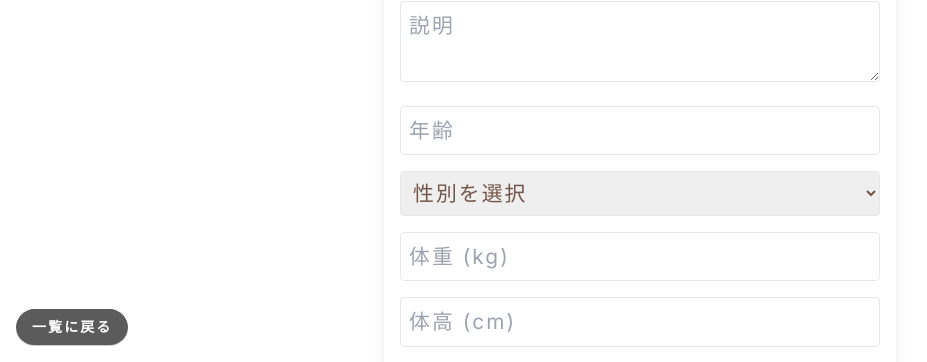
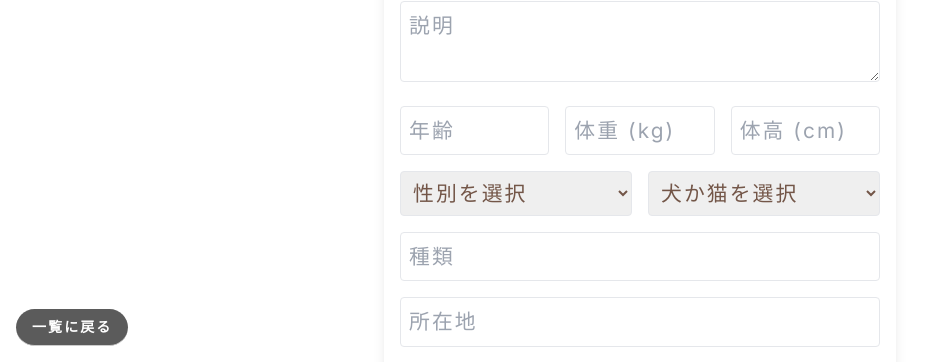
Before and after one commit to na2kera/progate_hack, a Next.js app: page /admin in a window 1280 px wide. Shown: the part 435-797 px from the top of the page, without its empty margins (0-927 px from the left). Built offline with nearby package versions, Linux system fonts and the light colour scheme; no server answers.

Commit message:
スタイル調整

```diff
--- a/src/app/components/top.tsx
+++ b/src/app/components/top.tsx
@@ -99,46 +99,50 @@ export default function Example() {
             onChange={(e) => setDescription(e.target.value)}
             className="w-full p-2 border rounded"
           />
+          <div className="flex justify-between space-x-4">
             <input
               type="number"
               placeholder="年齢"
               value={age}
               onChange={(e) => setAge(e.target.value)}
-            className="w-full p-2 border rounded"
+              className="w-1/3 p-2 border rounded"
             />
+            <input
+              type="number"
+              placeholder="体重 (kg)"
+              value={weight}
+              onChange={(e) => setWeight(e.target.value)}
+              className="w-1/3 p-2 border rounded"
+            />
+            <input
+              type="number"
+              placeholder="体高 (cm)"
+              value={height}
+              onChange={(e) => setHeight(e.target.value)}
+              className="w-1/3 p-2 border rounded"
+            />
+          </div>
+          <div className="flex justify-between space-x-4">
             <select
               value={gender}
               onChange={(e) => setGender(e.target.value)}
-            className="w-full p-2 border rounded"
+              className="w-1/2 p-2 border rounded"
             >
               <option value="">性別を選択</option>
               <option value="male">男の子</option>
               <option value="female">女の子</option>
               <option value="other">その他</option>
             </select>
-          <input
-            type="number"
-            placeholder="体重 (kg)"
-            value={weight}
-            onChange={(e) => setWeight(e.target.value)}
-            className="w-full p-2 border rounded"
-          />
-          <input
-            type="number"
-            placeholder="体高 (cm)"
-            value={height}
-            onChange={(e) => setHeight(e.target.value)}
-            className="w-full p-2 border rounded"
-          />
             <select
               value={dogOrCat}
               onChange={(e) => setDogOrCat(e.target.value)}
-            className="w-full p-2 border rounded"
+              className="w-1/2 p-2 border rounded"
             >
               <option value="">犬か猫を選択</option>
               <option value="dog">犬</option>
               <option value="cat">猫</option>
             </select>
+          </div>
           <input
             type="text"
             placeholder="種類"
```
Lines whose indentation alone changed are shown as unchanged.
